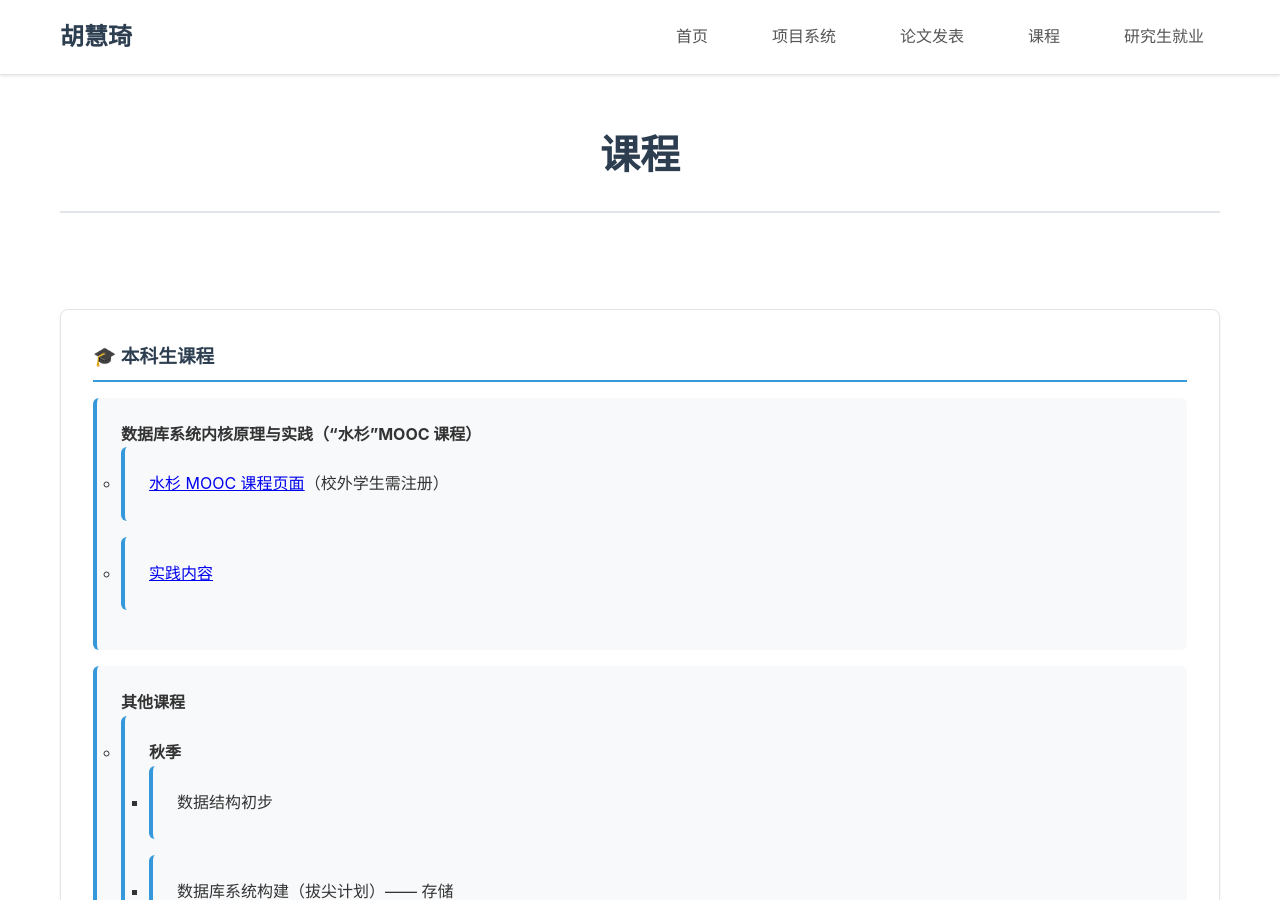
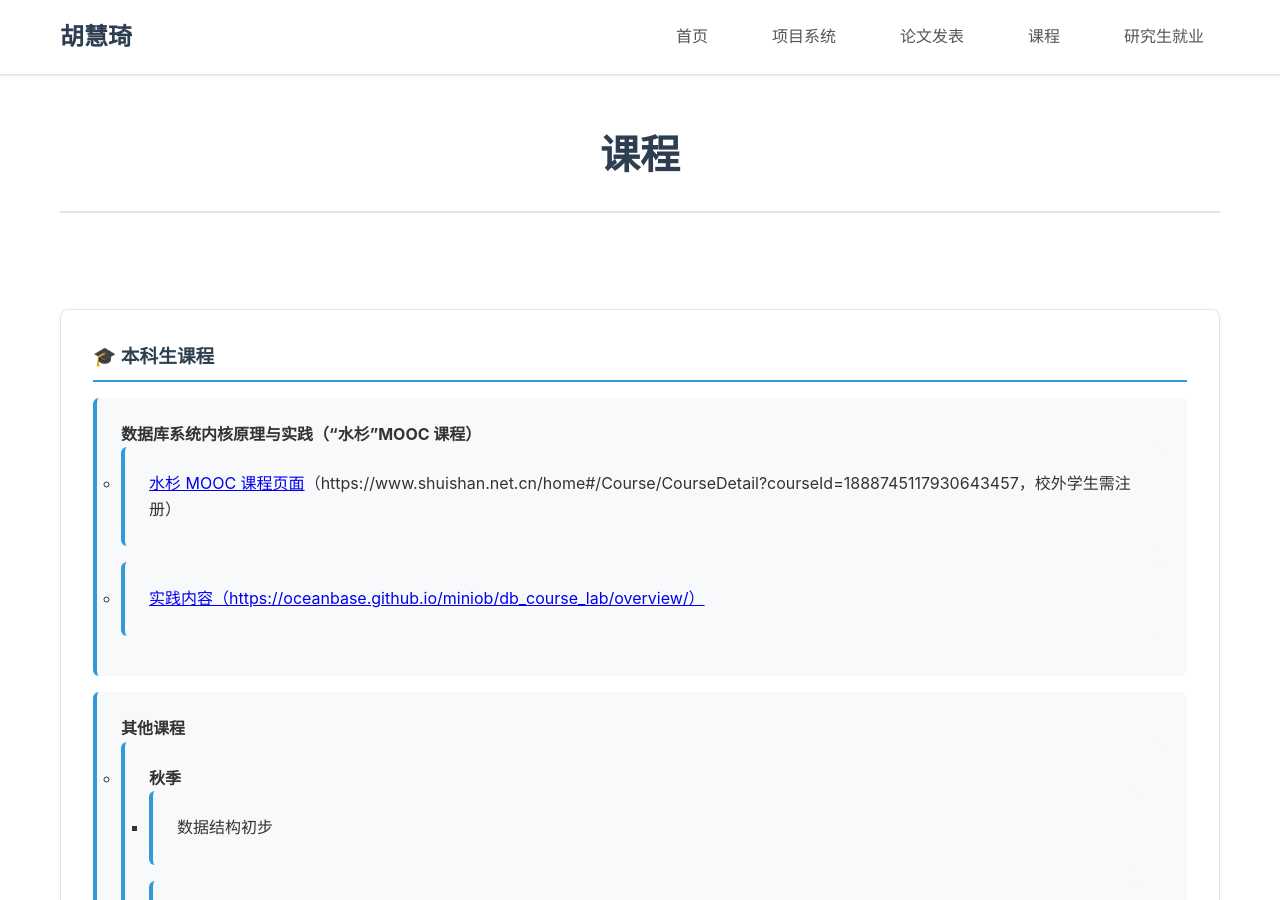
Before and after one commit to iamrainyday/iamrainyday.github.io, a Jekyll site: the page built from huhuiqi/teaching.md, in a window 1280 px wide and 900 px high. Built offline with Jekyll 4.4.1, drawn with Linux system fonts in a browser that asks for light colours; some of the changed lines change nothing that is shown.

```diff
--- a/huhuiqi/teaching.md
+++ b/huhuiqi/teaching.md
@@ -9,8 +9,8 @@
     <li>
       <strong>数据库系统内核原理与实践（“水杉”MOOC 课程）</strong>
       <ul>
-        <li><a href="https://www.shuishan.net.cn/home#/Course/CourseDetail?courseId=1888745117930643457">水杉 MOOC 课程页面</a>（校外学生需注册）</li>
-        <li><a href="https://oceanbase.github.io/miniob/db_course_lab/cloudlab_setup/">实践内容</a></li>
+        <li><a href="https://www.shuishan.net.cn/home#/Course/CourseDetail?courseId=1888745117930643457">水杉 MOOC 课程页面</a>（https://www.shuishan.net.cn/home#/Course/CourseDetail?courseId=1888745117930643457，校外学生需注册）</li>
+        <li><a href="https://oceanbase.github.io/miniob/db_course_lab/cloudlab_setup/">实践内容（https://oceanbase.github.io/miniob/db_course_lab/overview/）</a></li>
       </ul>
     </li>
     <li>
```
Also changed, not shown: 3 other files.
